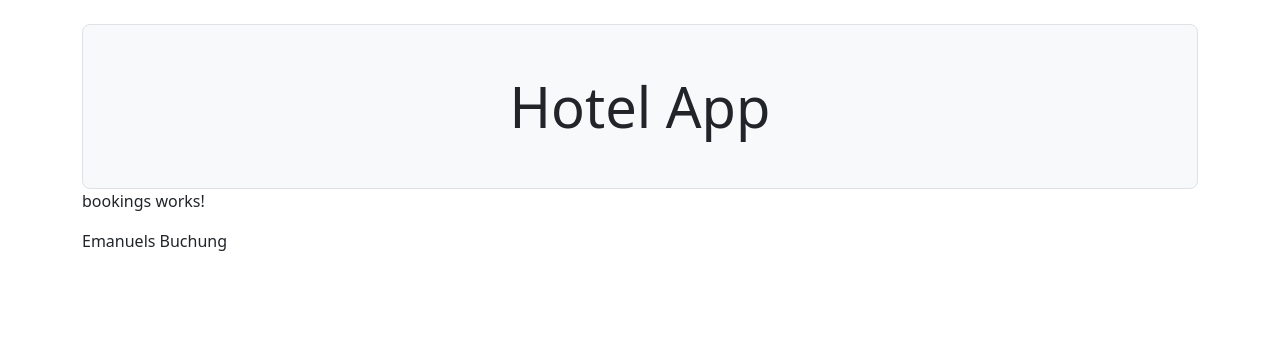
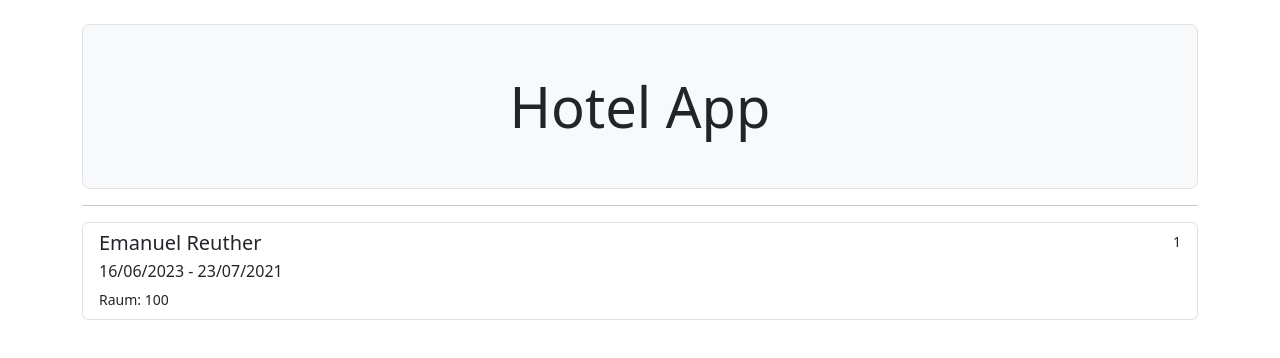
Before and after one commit to DevCodeRunner/hotel-app, an Angular app: page / in a window 1280 px wide. Shown: the top 358 px of the page. Built offline with nearby package versions, Linux system fonts and the light colour scheme.

Commit message:
Modul 2.1 & 2.2
added: booking.ts
added: HTML to see the Booking on the Page.

```diff
--- a/src/app/app.component.html
+++ b/src/app/app.component.html
@@ -3,6 +3,8 @@
   <div class="display-4">{{title}}</div>
 </div>
 
+<hr>
+
 <app-bookings></app-bookings>
 
 </div>
--- /dev/null
+++ b/src/app/booking.ts
@@ -0,0 +1,7 @@
+export interface Booking { //Da es sich um ein Interface handelt sind alle dinge in Bookings Pflichtfelder und müssen demnach ausgefüllt werden
+    id: number;
+    name: string;
+    roomNumber: number;
+    startDate: Date;
+    endDate: Date;
+}
--- a/src/app/bookings/bookings.component.html
+++ b/src/app/bookings/bookings.component.html
@@ -1,4 +1,9 @@
-<p>bookings works!</p>
-<div>
-    {{booking}}
-</div>
+
+<div class="list-group">
+    <a href="#" class="list-group-item list-group-item-action " aria-current="true">
+      <div class="d-flex w-100 justify-content-between">
+        <h5 class="mb-1">{{booking.name}}</h5>
+        <small>{{booking.id}}</small>
+      </div>
+      <p class="mb-1">{{booking.startDate | date: 'dd/MM/yyy'}} - {{booking.endDate | date: 'dd/MM/yyy'}}</p>
+      <small>Raum: {{booking.roomNumber}}</small>
--- a/src/app/bookings/bookings.component.ts
+++ b/src/app/bookings/bookings.component.ts
@@ -1,4 +1,5 @@
 import { Component } from '@angular/core';
+import { Booking } from '../booking';
 
 @Component({
   selector: 'app-bookings',
@@ -7,6 +8,12 @@ import { Component } from '@angular/core';
 })
 export class BookingsComponent {
 
-  booking = "Emanuels Buchung";
+  booking : Booking = {
+    id : 1,
+    name : "Emanuel Reuther",
+    roomNumber : 100,
+    startDate : new Date(),
+    endDate : new Date("2021-07-23")
+  }
 
 }
```
